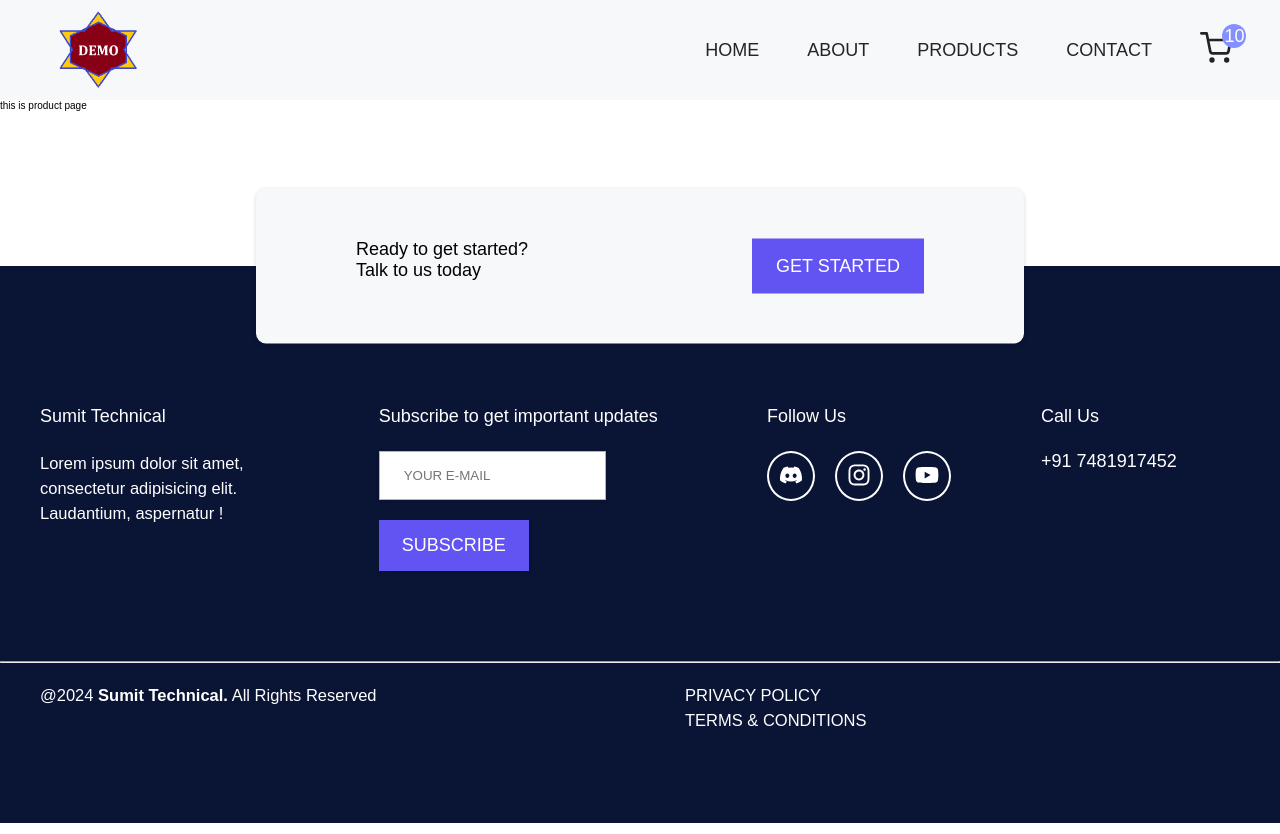
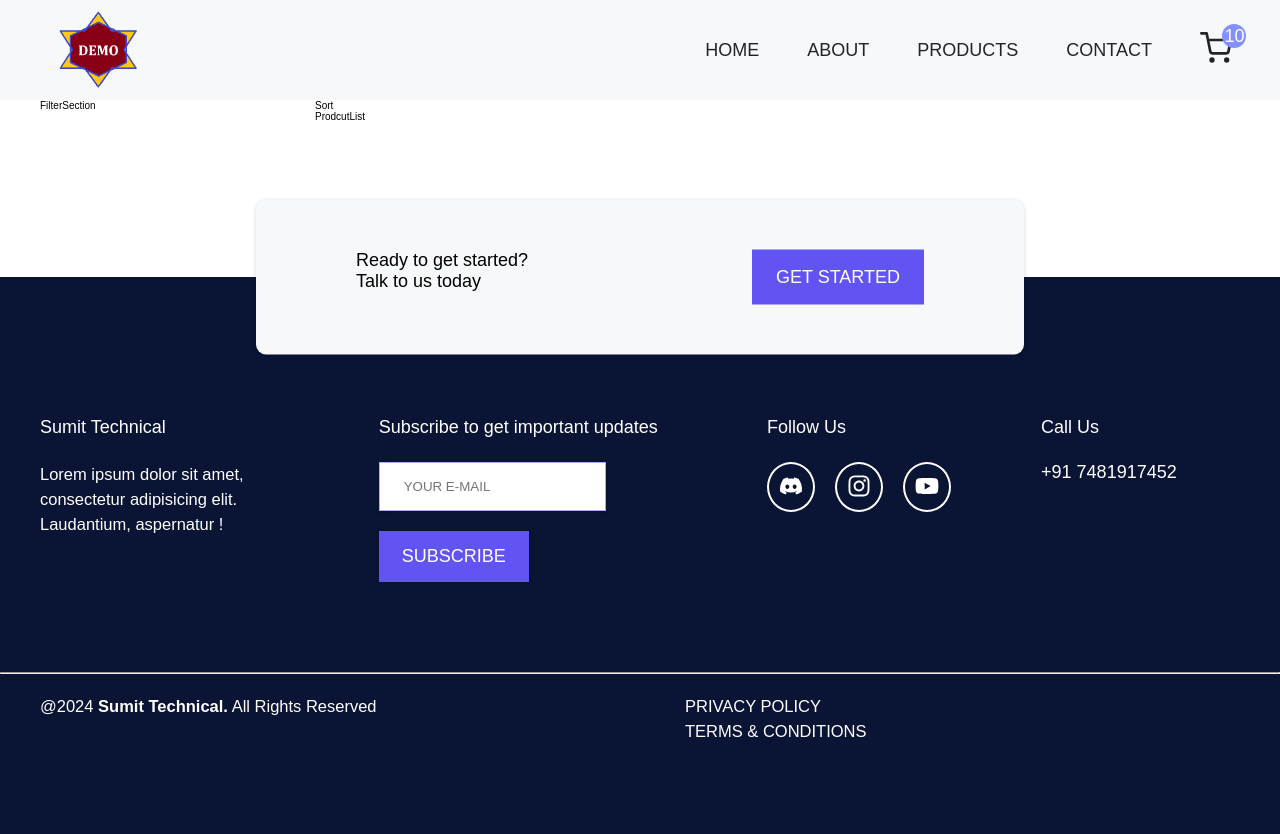
Before and after one commit to sumo47/ecommerce_React, a React (Create React App) app: page /products in a window 1280 px wide. Built offline with nearby package versions, Linux system fonts and the light colour scheme; no server answers.

Commit message:
half product page , blueprint

```diff
--- a/src/Products.js
+++ b/src/Products.js
@@ -1,11 +1,42 @@
 import React from 'react'
+import styled from 'styled-components'
+import ProductList from './components/ProductList'
+import Sort from './components/Sort'
+import FilterSection from './components/FilterSection'
+import { useGlobalFilterProvider } from './components/context/Filter_Context'
 
-function Product() {
+function Products() {
+  const { filter_Products } = useGlobalFilterProvider()
+  console.log("Filter_Product", filter_Products)
   return (
-    <div>
-      this is product page
+    <Wrapper>
+      <div className='container grid grid-filter-column'>
+      <div>
+        <FilterSection />
+      </div>
+      <section className="product-view--short">
+        <div className="sort-filter">
+          <Sort />
+        </div>
+        <div className="main-product">
+          <ProductList />
+        </div>
+      </section>
+
     </div>
+    </Wrapper>
   )
 }
+const Wrapper = styled.section`
+  .grid-filter-column {
+    grid-template-columns: 0.2fr 1fr;
+  }
 
-export default Product
+  @media (max-width: ${({ theme }) => theme.media.mobile}) {
+    .grid-filter-column {
+      grid-template-columns: 1fr;
+    }
+  }
+`;
+
+export default Products
--- /dev/null
+++ b/src/components/FilterSection.js
@@ -0,0 +1,11 @@
+import React from 'react'
+
+function FilterSection() {
+  return (
+    <div>
+      FilterSection
+    </div>
+  )
+}
+
+export default FilterSection
--- /dev/null
+++ b/src/components/ProductList.js
@@ -0,0 +1,11 @@
+import React from 'react'
+
+function ProductList() {
+  return (
+    <div>
+      ProdcutList
+    </div>
+  )
+}
+
+export default ProductList
--- /dev/null
+++ b/src/components/Sort.js
@@ -0,0 +1,11 @@
+import React from 'react'
+
+function Sort() {
+  return (
+    <div>
+      Sort
+    </div>
+  )
+}
+
+export default Sort
--- a/src/components/context/AppContext.js
+++ b/src/components/context/AppContext.js
@@ -43,8 +43,6 @@ const AppProvider = ({ children }) => {
         }
     }
 
-
-
     useEffect(() => {
         getProduct(API)
     }, [])
--- /dev/null
+++ b/src/components/context/Filter_Context.js
@@ -0,0 +1,29 @@
+import { createContext, useContext, useEffect, useReducer } from "react";
+import { useGlobalHookAppProvider } from "./AppContext";
+import reducer from "../reducer/filterReducer";
+
+const FilterContext = createContext()
+const initialState = {
+    filter_Products: [],
+    all_Products: []
+}
+
+export const FilterProvider = ({ children }) => {
+
+    const { products } = useGlobalHookAppProvider()
+    console.log("Products", products)
+
+    const [state, dispatch] = useReducer(reducer, initialState)
+
+    useEffect(() => {
+        dispatch({ type: "LOAD_FILTER_PRODUCT", payload: products })
+    }, [products])
+
+    return <FilterContext.Provider value={{ ...state }}>
+        {children}
+    </FilterContext.Provider >
+}
+
+export const useGlobalFilterProvider = () => {
+    return useContext(FilterContext)
+}
--- /dev/null
+++ b/src/components/reducer/filterReducer.js
@@ -0,0 +1,15 @@
+const filterReducer = (state, action) => {
+    switch (action.type) {
+        case "LOAD_FILTER_PRODUCT":
+            return {
+                ...state,
+                filter_Products: [...action.payload],
+                all_Products: [...action.payload]
+            }
+
+        default:
+            return state;
+    }
+}
+
+export default filterReducer
--- a/src/index.js
+++ b/src/index.js
@@ -4,11 +4,14 @@ import './index.css';
 import App from './App';
 import reportWebVitals from './reportWebVitals';
 import { AppProvider } from './components/context/AppContext';
+import { FilterProvider } from './components/context/Filter_Context';
 
 const root = ReactDOM.createRoot(document.getElementById('root'));
 root.render(
   <AppProvider>
-    <App />
+    <FilterProvider>
+      <App />
+    </FilterProvider>
   </AppProvider>
 );
 
```
